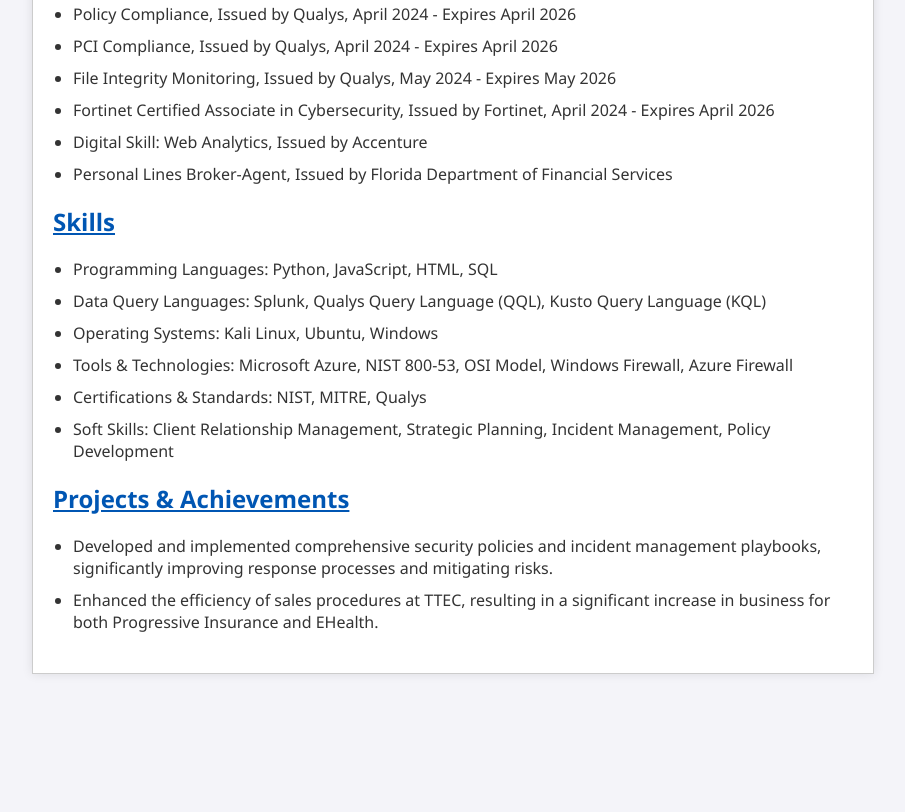
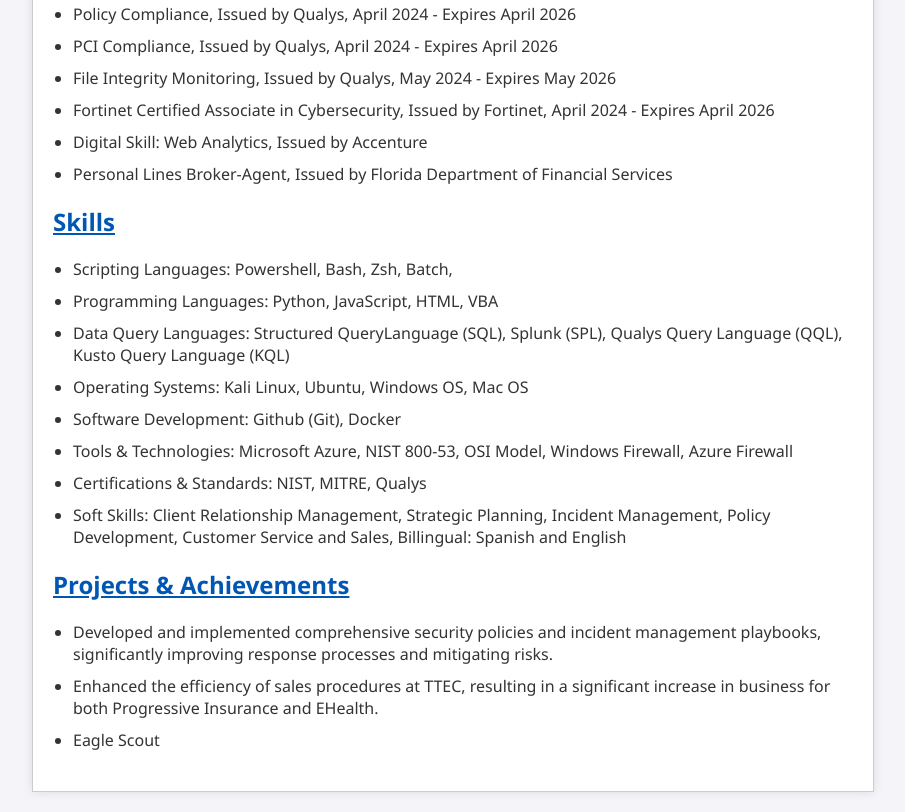
Before and after one commit to Castro-Ian/Resume-Project-, a plain HTML site: page index.html in a window 1280 px wide. Shown: the part 1571-2383 px from the top of the page, without its empty margins (187-1092 px from the left). Before the commit the page ends 2265 px from the top, so only its background shows below. Drawn offline with Linux system fonts and the light colour scheme.

Commit message:
Update index.html

```diff
--- a/index.html
+++ b/index.html
@@ -69,12 +69,14 @@
         <div class="section">
             <h2 class="section-title">Skills</h2>
             <ul>
-                <li>Programming Languages: Python, JavaScript, HTML, SQL</li>
-                <li>Data Query Languages: Splunk, Qualys Query Language (QQL), Kusto Query Language (KQL)</li>
-                <li>Operating Systems: Kali Linux, Ubuntu, Windows</li>
+                <li>Scripting Languages: Powershell, Bash, Zsh, Batch,</li>
+                <li>Programming Languages: Python, JavaScript, HTML, VBA</li>
+                <li>Data Query Languages: Structured QueryLanguage (SQL), Splunk (SPL), Qualys Query Language (QQL), Kusto Query Language (KQL)</li>
+                <li>Operating Systems: Kali Linux, Ubuntu, Windows OS, Mac OS </li>
+                <li>Software Development: Github (Git), Docker
                 <li>Tools & Technologies: Microsoft Azure, NIST 800-53, OSI Model, Windows Firewall, Azure Firewall</li>
                 <li>Certifications & Standards: NIST, MITRE, Qualys</li>
-                <li>Soft Skills: Client Relationship Management, Strategic Planning, Incident Management, Policy Development</li>
+                <li>Soft Skills: Client Relationship Management, Strategic Planning, Incident Management, Policy Development, Customer Service and Sales, Billingual: Spanish and English</li>
             </ul>
         </div>
 
@@ -83,6 +85,7 @@
             <ul>
                 <li>Developed and implemented comprehensive security policies and incident management playbooks, significantly improving response processes and mitigating risks.</li>
                 <li>Enhanced the efficiency of sales procedures at TTEC, resulting in a significant increase in business for both Progressive Insurance and EHealth.</li>
+                <li>Eagle Scout</li>
             </ul>
         </div>
     </div>
```
